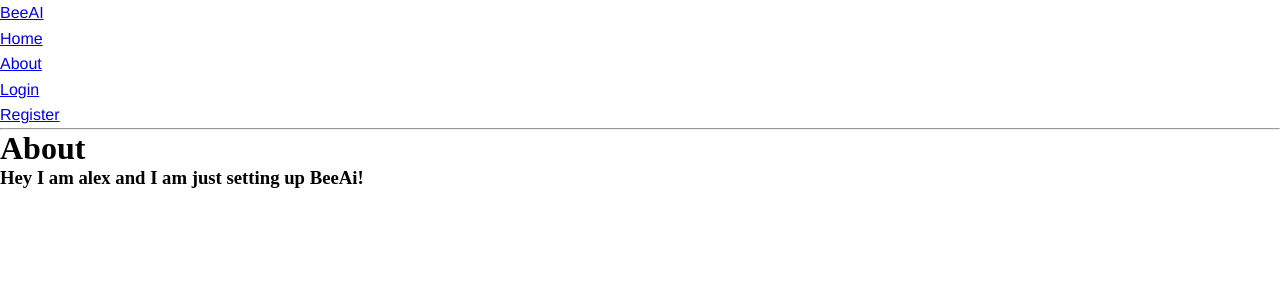
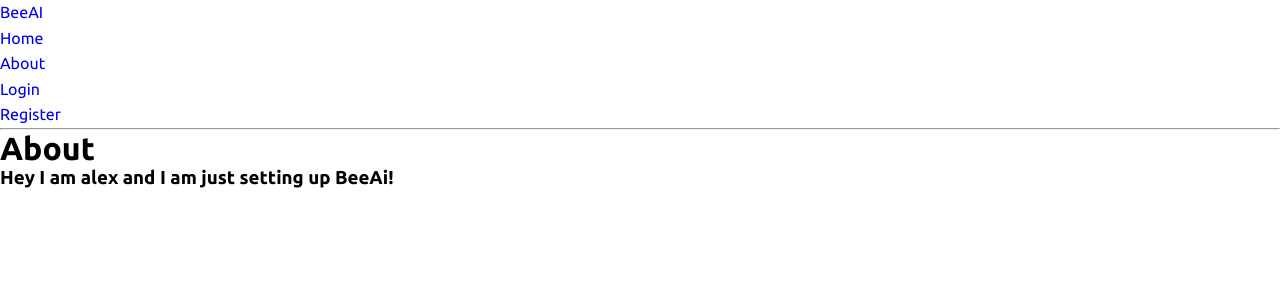
Before and after one commit to Alexanthe/language_project, a Flask app: page /about in a window 1280 px wide. Shown: the top 300 px of the page. Run offline with Flask 3, Linux system fonts and the light colour scheme; some libraries are stand-ins or nearby versions.

Commit message:
edited global css style and added in links for boxicon, remixicon, and google fonts

```diff
--- a/static/css/style.css
+++ b/static/css/style.css
@@ -1,6 +1,10 @@
 * {
     margin: 0;
     padding: 0;
+    box-sizing: border-box;
+    font-family: 'Ubuntu', sans-serif;
+    list-style: none;
+    text-decoration: none;
 }
 
 /* a {
@@ -18,6 +22,9 @@ body {
 
     line-height: 1.6em;
 }
+
+
+
 
 
 .outer-box {
--- a/templates/base.html
+++ b/templates/base.html
@@ -2,14 +2,28 @@
 <html lang="en">
 
 <head>
-    <link rel="stylesheet" href="static/css/style.css">
     <meta charset="UTF-8">
     <meta http-equiv="X-UA-Compatible" content="IE=edge">
     <meta name="viewport" content="width=device-width, initial-scale=1.0">
     <title>{%block title%} {%endblock%} - BeeAI </title>
+
+    <!-- custome css link -->
+    <link rel="stylesheet" href="static/css/style.css">
+
+    <!-- boxicons link -->
+    <link rel="stylesheet" href="https://unpkg.com/boxicons@latest/css/boxicons.min.css">
+
+    <!-- remixicons link -->
+    <link href="https://cdn.jsdelivr.net/npm/remixicon@3.2.0/fonts/remixicon.css" rel="stylesheet">
+
+    <!-- google font links -->
+    <link rel="preconnect" href="https://fonts.googleapis.com">
+    <link rel="preconnect" href="https://fonts.gstatic.com" crossorigin>
+    <link href="https://fonts.googleapis.com/css2?family=Ubuntu:wght@300;400;500;700&display=swap" rel="stylesheet">
 </head>
 
 <body>
+    <header>
         <nav class="navbar">
             <a class="navbar-home" href="#">BeeAI</a>
             <ul class="navbar-nav mr-auto">
@@ -29,6 +43,7 @@
                 </li>
             </ul>
         </nav>
+    </header>
     <hr>
     <div class="content">
         {% block content %} {% endblock %}
```
Lines whose indentation alone changed are shown as unchanged.
